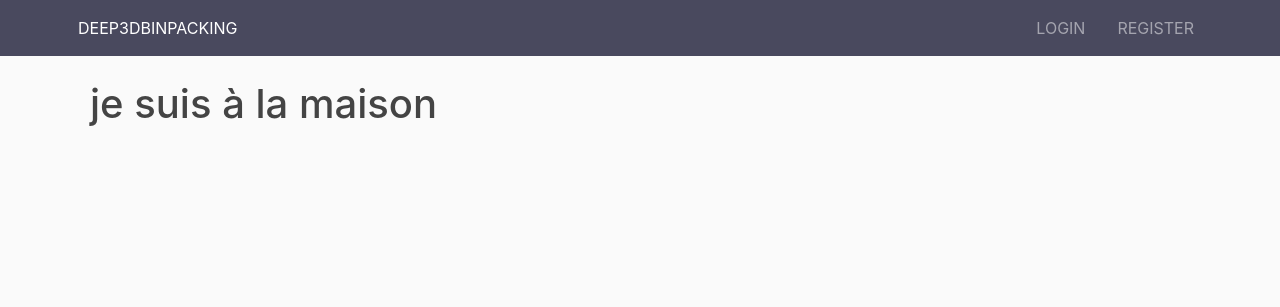
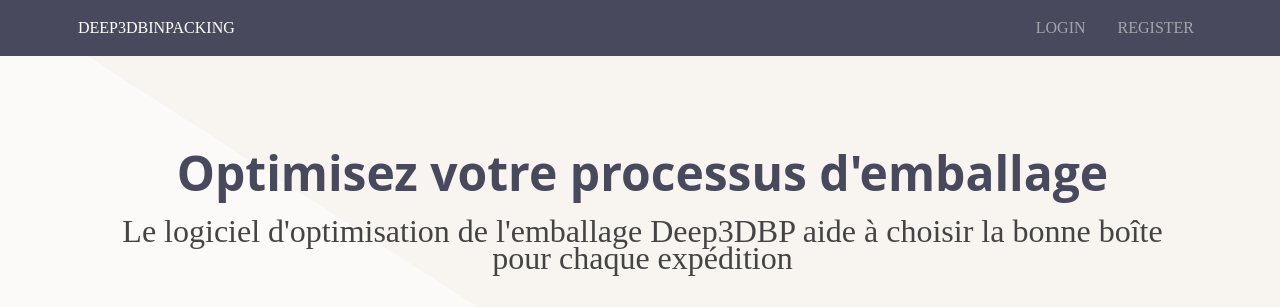
Before and after one commit to AminatouIssoufouAbdoulaye2001/Deep3D, a Flask app: page / in a window 1280 px wide. Shown: the top 307 px of the page. Run offline with Flask 3, Linux system fonts and the light colour scheme; some libraries are stand-ins or nearby versions.

Commit message:
cre&tion de home et card de visualisation

```diff
--- a/app/routes.py
+++ b/app/routes.py
@@ -10,7 +10,7 @@ from app.models import User, Article
 from flask_login import login_user, current_user, logout_user, login_required
 from flask_mail import Message
 
-number_articles_per_page = 10
+number_articles_per_page = 5
 
 @app.route("/")
 def home():
@@ -24,17 +24,18 @@ def acceuil_admin():
 
 @app.route("/acceuil_client")
 def acceuil_client():
-    return render_template('user_dashboard/acceuil.html')
+    nombre_articles = Article.query.filter_by(user_id=current_user.id).count()
+    return render_template('user_dashboard/acceuil.html',nombre_articles=nombre_articles)
 
 
 @app.route("/articles")
 def article():
     articles = Article.query.all()
-    for article in articles:
+    '''for article in articles:
         article.largeur = int(article.largeur)
         article.longueur = int(article.longueur)
         article.hauteur = int(article.hauteur)
-        article.poids = int(article.poids)
+        article.poids = int(article.poids)'''
 
     return render_template('user_dashboard/list_article.html', articles=articles)
 
@@ -149,11 +150,11 @@ def new_article():
     form = ArticleForm()
     page = request.args.get('page', 1, type=int)
     articles_pagination = Article.query.order_by(Article.id.desc()).paginate(page=page, per_page=number_articles_per_page, error_out=False)
-    for article in articles_pagination:
+    '''for article in articles_pagination:
         article.largeur = int(article.largeur)
         article.longueur = int(article.longueur)
         article.hauteur = int(article.hauteur)
-        article.poids = int(article.poids)
+        article.poids = int(article.poids)'''
 
     articles = articles_pagination.items
     #articles = Article.query.all()
--- /dev/null
+++ b/app/static/home.css
@@ -0,0 +1,57 @@
+.carousel-inner, .carousel-item{
+    height:60vh;
+  }
+  .carousel-caption{
+    bottom:0% !important;
+    height:100%;
+    width:100%;
+    left:0 !important;
+    right:0 !important;
+    background:linear-gradient(to top, rgba(0,120,191,0.9),rgba(0,120,191,0.1));
+  }
+  .banner{
+    background-color:#f5f5f5;
+  }
+  .section{
+    margin-top:-2% !important;
+    text-align:right;
+  }
+  .banner-img{
+    background-image:linear-gradient(to right,rgba(0,0,0,1),rgba(0,0,0,0.0)),url('https://d31iiq90dwlpfy.cloudfront.net/2020-06/BDR_thumb.png');
+    background-size:cover;
+    background-position:center center;
+  }
+  .banner-img h2,.banner-img p{
+    color:#fff;
+  }
+
+  .custom-container {
+    position: static;
+    display: block;
+    overflow: visible;
+    height: auto;
+    max-width: 1140px;
+    margin-right: auto;
+    margin-left: auto;
+    flex-direction: column;
+    text-align: left;
+}
+* {
+    box-sizing: border-box;
+}
+.top-spacer {
+    height: 30px;
+}
+.header {
+    display: block;
+    font-weight: 700;
+    line-height: 58px;
+    font-size: 48px;
+    margin-bottom: 16px;
+    text-align: center;
+    text-transform: none;
+    color: #49495e;
+}
+h2 {
+    line-height: 27px;
+}
--- a/app/static/main.css
+++ b/app/static/main.css
@@ -1,9 +1,34 @@
 body {
-  background: #fafafa;
+
   color: #333333;
-  margin-top: 5rem;
+  margin-top: 4rem;
+  font-family:  "Courier New",;
+  font-family: "Source Sans Pro";
+  font-size: 0.875rem;
+  font-weight: 400;
+  line-height: 1.5;
+  color: #49495e;
+  text-align: left;
+  background-color: #fff;
+  background:
+    linear-gradient(to right bottom, transparent 100%, #FCF9F4 50%),
+    linear-gradient(to right top, transparent 50%, #f8f4ef 50%),
+    linear-gradient(to left bottom, transparent 100%, #f8f2ea 50%),
+    linear-gradient(to left top, transparent 49.5%, #fcfaf8 60%),
+    linear-gradient(to right bottom, transparent 100%, #c23059 50%);
+    background-size: 100% 50%;
+  background-repeat: repeat-y;
 }
+html {
+  font-family: sans-serif;
+  line-height: 1.15;
+  -webkit-text-size-adjust: 100%;
+  -webkit-tap-highlight-color: rgba(0,0,0,0)
+}
+:root{
+  --font-family-monospace: SFMono-Regular, Menlo, Monaco, Consolas, "Liberation Mono", "Courier New", monospace
 
+}
 h1, h2, h3, h4, h5, h6 {
   color: #444444;
 }
--- a/app/templates/home.html
+++ b/app/templates/home.html
@@ -1,4 +1,45 @@
 {% extends "layout.html" %}
 {% block content %}
-<h1>je suis à la maison</h1>
+<div class="custom-container">
+    <div class="header">Optimisez votre processus d'emballage</div>
+    <div class="sub-title text-center">
+        <h2>
+            Le logiciel d'optimisation de l'emballage Deep3DBP aide à choisir la bonne boîte pour chaque expédition
+        </h2>
+    </div>
+
+ </div>
+ <div class="top-spacer"></div>
+ <div class="container">
+   <div class="row align-items-center g-5">
+     <div class="col-lg-5">
+       <img src="https://www.3dbinpacking.com/public/img/3dbp/dashboard/pl/ilu-accuracy-and-reliability.svg" alt="..." class="img-fluid">
+   </div>
+     <div class="col-lg-7">
+       <h2>Introduction</h2>
+     This is some content from a media component. You can replace this with any content and adjust it as needed.
+     </div>
+   </div>
+   <div class="row align-items-center g-5 banner">
+     <div class="col-lg-10 offset-lg-1 p-5">
+       <h2>Banner Title</h2>
+       <p>Another featurette? Of course. More placeholder content here to give you an idea of how this layout would work with some actual real-world content in place.</p>
+     </div>
+   </div>
+     <div class="row align-items-center section">
+       <div class="col-lg-7 p-5">
+          <h2 class="float-end">Banner Title</h2>
+         <p class="float-end">Another featurette? Of course. More placeholder content here to give you an idea of how this layout would work with some actual real-world content in place.</p>
+       </div>
+       <div class="col-lg-5">
+         <img src="https://www.3dbinpacking.com/public/img/3dbp/dashboard/pl/ilu-save-the-environment-with-us.svg" class="img-fluid float-start" />
+       </div>
+     </div>
+   <div class="row align-items-center gx-5 banner-img">
+     <div class="col-lg-8 offset-lg-1 p-5">
+       <h2>Banner Title</h2>
+       <p>Another featurette? Of course. More placeholder content here to give you an idea of how this layout would work with some actual real-world content in place.</p>
+     </div>
+   </div>
+ </div>
 {% endblock content %}
--- a/app/templates/layout.html
+++ b/app/templates/layout.html
@@ -12,6 +12,7 @@
     <link rel="stylesheet" type="text/css" href="{{ url_for('static', filename='login.css') }}">
     <link rel="stylesheet" type="text/css" href="{{ url_for('static', filename='register.css') }}">
     <link rel="stylesheet" type="text/css" href="{{ url_for('static', filename='reset_request.css') }}">
+    <link rel="stylesheet" type="text/css" href="{{ url_for('static', filename='home.css') }}">
 
     {% if title %}
         <title>Deep3DBinPacking - {{ title }}</title>
@@ -25,7 +26,7 @@
         <div class="custom-container-header top-menu-frontend">
           <nav class="navbar navbar-expand-lg navbar-dark">
             <div class="hamburger px-3 px-lg-0 ">
-              <a class="nav-item" href="{{ url_for('home') }}">Deep3DBinPacking</a>
+              <a class="nav-item" style="text-decoration: none;" href="{{ url_for('home') }}">Deep3DBinPacking</a>
               <button class="navbar-toggler" type="button" data-toggle="collapse" data-target="#navbarToggle" aria-controls="navbarToggle" aria-expanded="false" aria-label="Toggle navigation">
                 <span class="navbar-toggler-icon"></span>
               </button>
@@ -33,13 +34,20 @@
             <div class="collapse navbar-collapse">
               <ul class="navbar-nav ml-auto p-0">
                 {% if current_user.is_authenticated %}
-                <li class="nav-item "><a class="nav-link" href="{{ url_for('account') }}">Account</a></li>
-                <li class="nav-item "><a class="nav-link" href="{{ url_for('logout') }}">Logout</a></li>
+                <li class="nav-item "><a class="nav-link btn-outline-info" href="{{ url_for('logout') }}">Se deconnecter</a></li>
+
+                    {% if current_user.is_admin %}
+                    <li class="nav-item "><a class="nav-link btn-outline-warning" href="{{ url_for('acceuil_admin') }}">Dashboard</a></li>
+                    {% else %}
+                    <li class="nav-item "><a class="nav-link btn-outline-warning" href="{{ url_for('acceuil_client') }}">Dashboard</a></li>
+                    {% endif %}
+
                 {% else %}
                 <li class="nav-item"><a class="nav-link" href="{{ url_for('login') }}">Login</a></li>
                 <li class="nav-item"><a class="nav-link" href="{{ url_for('register') }}">Register</a></li>
                 {% endif %}
               </ul>
+
             </div>
           </nav>
         </div>
```
Also changed, not shown: app/static/client/main.css (+10 -1 lines), app/templates/user_dashboard/acceuil.html (+4 -4 lines), app/templates/user_dashboard/create_article.html (+7 -12 lines), app/templates/user_dashboard/layout.html (+5 -2 lines), instance/database.db.
